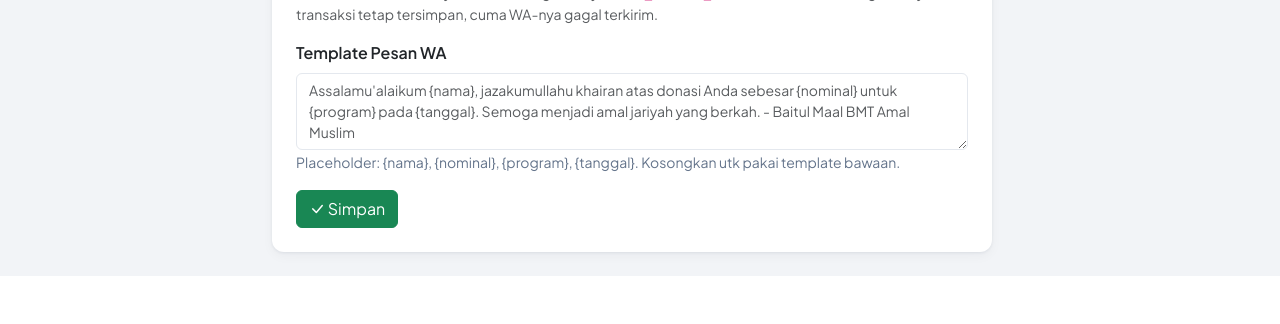
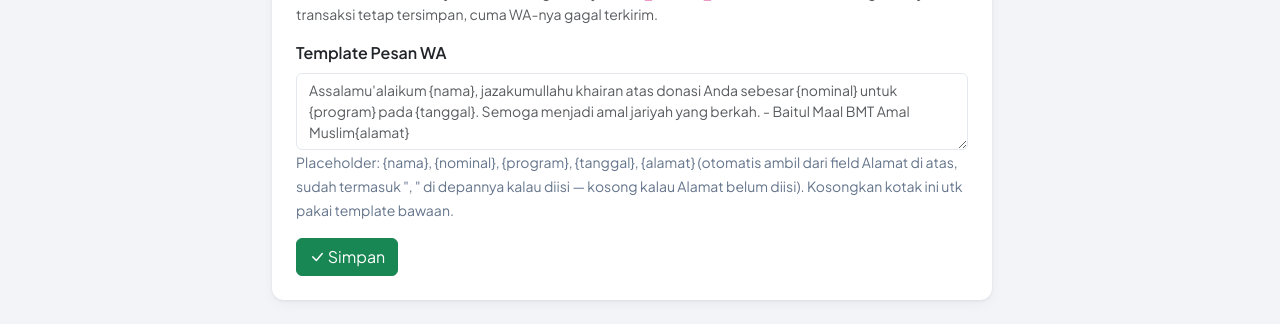
Before and after one commit to aguswib1308/siskeu-maal, a Flask app: page /admin/master/instansi in a window 1280 px wide. Shown: the part 833-1157 px from the top of the page. Before the commit the page ends 1109 px from the top, so only its background shows below. Run offline with Flask 3, Linux system fonts and the light colour scheme; the visitor is signed in with stand-in values (Sample User, id 1); data that the repository does not hold is empty.

Commit message:
fix(maal): sertakan alamat BMT di template pesan WA donasi
Placeholder {alamat} otomatis ambil dari field Alamat di halaman Data
Instansi, kosong (bkn placeholder mentah) kalau alamat blm diisi.

Co-Authored-By: Claude Sonnet 5 <noreply@anthropic.com>

```diff
--- a/app.py
+++ b/app.py
@@ -71,7 +71,7 @@ def insert_transaksi(conn, tanggal, jenis, coa_id, donatur_id, penerima_id,
 DEFAULT_TEMPLATE_DONASI = (
     "Assalamu'alaikum {nama}, jazakumullahu khairan atas donasi Anda sebesar "
     "{nominal} untuk {program} pada {tanggal}. Semoga menjadi amal jariyah yang "
-    "berkah. - Baitul Maal BMT Amal Muslim"
+    "berkah. - Baitul Maal BMT Amal Muslim{alamat}"
 )
 
 def kirim_notifikasi_donasi(conn, trx_id):
@@ -93,9 +93,10 @@ def kirim_notifikasi_donasi(conn, trx_id):
     if not row or row['jenis'] != 'masuk' or not row['no_hp']:
         return
     template = inst.get('template_pesan_donasi') or DEFAULT_TEMPLATE_DONASI
+    alamat = f", {inst['alamat']}" if inst.get('alamat') else ''
     pesan = render_pesan(template, nama=row['donatur_nama'] or 'Bapak/Ibu',
                           nominal=format_rupiah(row['jumlah']), program=row['coa_nama'] or '-',
-                          tanggal=row['tanggal'])
+                          tanggal=row['tanggal'], alamat=alamat)
     ok, error = kirim_wa(row['no_hp'], pesan)
     if ok:
         conn.execute("""UPDATE transaksi
--- a/templates/admin/master/instansi.html
+++ b/templates/admin/master/instansi.html
@@ -81,7 +81,11 @@
         <label class="form-label fw-semibold">Template Pesan WA</label>
         <textarea name="template_pesan_donasi" class="form-control" rows="3"
           placeholder="{{ default_template_donasi }}">{{ inst.template_pesan_donasi or '' }}</textarea>
-        <small class="text-muted">Placeholder: {nama}, {nominal}, {program}, {tanggal}. Kosongkan utk pakai template bawaan.</small>
+        <small class="text-muted">
+          Placeholder: {nama}, {nominal}, {program}, {tanggal}, {alamat} (otomatis ambil dari field
+          Alamat di atas, sudah termasuk ", " di depannya kalau diisi — kosong kalau Alamat belum diisi).
+          Kosongkan kotak ini utk pakai template bawaan.
+        </small>
       </div>
 
       <div class="col-12 mt-3">
```
